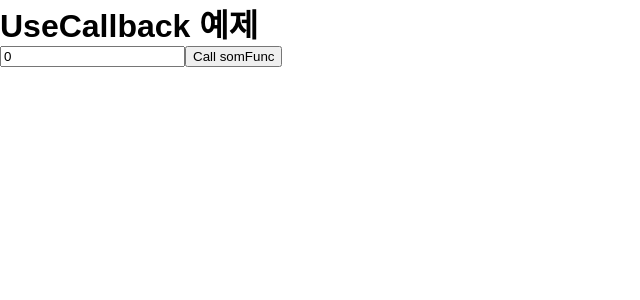
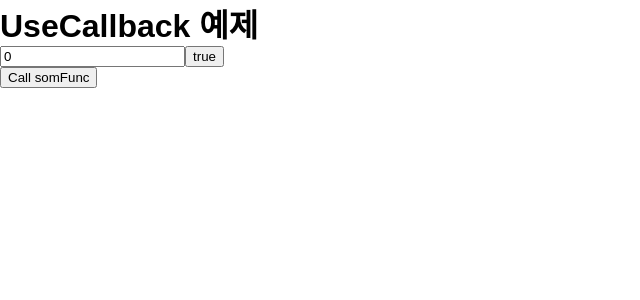
Before and after one commit to ryussjxtest/react_hook, a React (Create React App) app: page / in a window 1280 px wide. Shown: the top 300 px of the page, without its empty margins (0-640 px from the left). Built offline with nearby package versions, Linux system fonts and the light colour scheme.

Commit message:
useCallback2 다른 state추가하여 재 확인

```diff
--- a/src/hooktest/UseCallback.js
+++ b/src/hooktest/UseCallback.js
@@ -2,13 +2,18 @@
 
 export default function UseCallback(){
   const [number, setNumber] = useState(0);
+
+  //함수 memoization 두번째...추가 state
+  // 아래 toggle이 버튼이 눌려 변경되더라도 memoization된 somFunction은 호출안됨.
+  const [toggle, setToggle] = useState(true);
+
+
   // // function somFunction (){ //함수 정의도 마찬가지 계속 불린다..
   // // 결국 함수도 객체. reference가 함수이름에 저장됨.
   // const somFunction = ()=>{ //함수식,,
   //   console.log("[somFunction] number : ",number)
   //   return;
   // };
-
 
   // 결국 아래와 같이 useCallback으로 감싼다.
   const somFunction = useCallback(()=>{ //함수식,,
@@ -37,6 +42,8 @@
         console.log(e.target.value);
       }}
       />
+      <button onClick={()=>setToggle(!toggle)}>{toggle.toString()}</button>
+      <br />
       <button onClick={somFunction}>Call somFunc</button>
   </div>
   )
```
